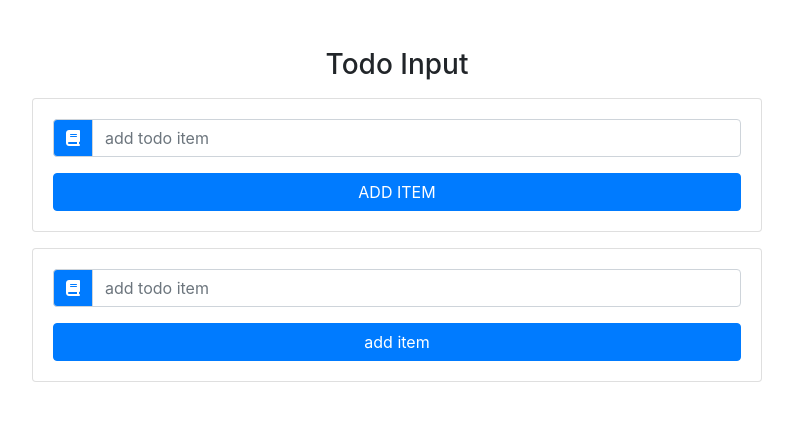
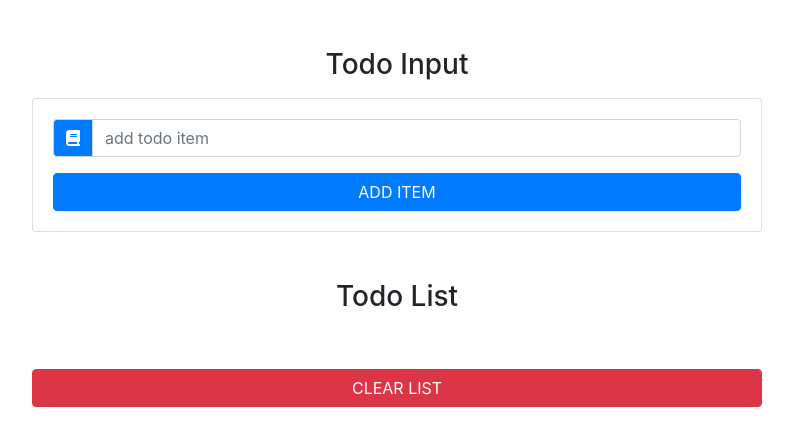
Before and after one commit to mattyleo/react-todo-list, a React (Create React App) app: page / in a window 1280 px wide. Shown: the top 446 px of the page, without its empty margins (243-1036 px from the left). Built offline with nearby package versions, Linux system fonts and the light colour scheme.

Commit message:
Setup the List Component

```diff
--- a/src/components/TodoList.js
+++ b/src/components/TodoList.js
@@ -1,33 +1,30 @@
 import React, { Component } from "react";
-
+import Item from "./TodoItem";
+import TodoItem from "./TodoItem";
 export default class TodoList extends Component {
   render() {
-    const { item, handleChange, handleSubmit, editItem } = this.props;
+    const { items, clearList, handleDelete, handleEdit } = this.props;
     return (
-      <div className="card card-body my-3">
-        <form onSubmit="{handleSubmit}">
-          <div className="input-group">
-            <div className="input-group-prepend">
-              <div className="input-group-text bg-primary text-white">
-                <i className="fas fa-book"></i>
-              </div>
-            </div>
-            <input
-              type="text"
-              className="form-control text-capitlize"
-              placeholder="add todo item"
-              value={item}
-              onChange={handleChange}
+      <ul className="list-group my-5">
+        <h3 className="text-capitalize text-center">todo list</h3>
+        {items.map(item => {
+          return (
+            <TodoItem
+              key={item.id}
+              title={item.title}
+              handleDelete={() => handleDelete(item.id)}
+              handleEdit={() => handleEdit(item.id)}
             />
-          </div>
-          <button
-            type="submit"
-            className="btn btn-block btn-primary mt-3 text-upercase"
-          >
-            add item
-          </button>
-        </form>
-      </div>
+          );
+        })}
+        <button
+          type="button"
+          className="btn btn-danger btn-block text-uppercase mt-5"
+          onClick={clearList}
+        >
+          clear list
+        </button>
+      </ul>
     );
   }
 }
```
